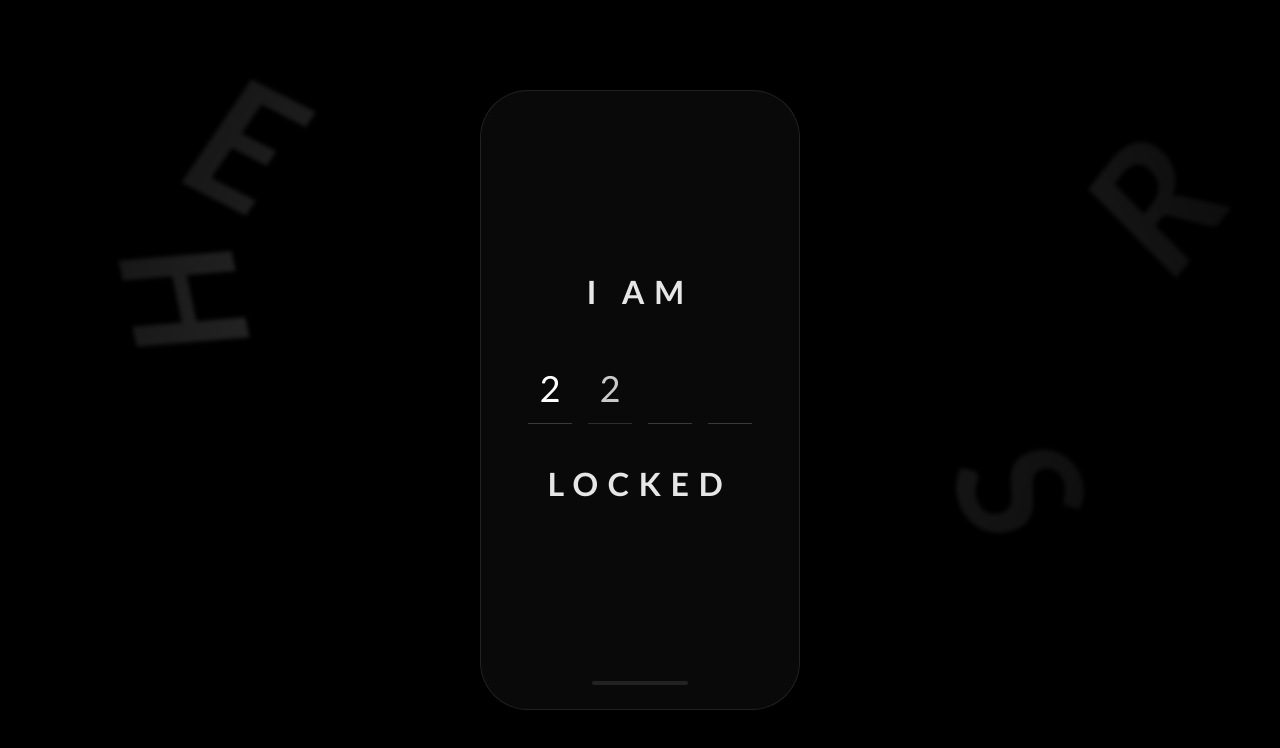
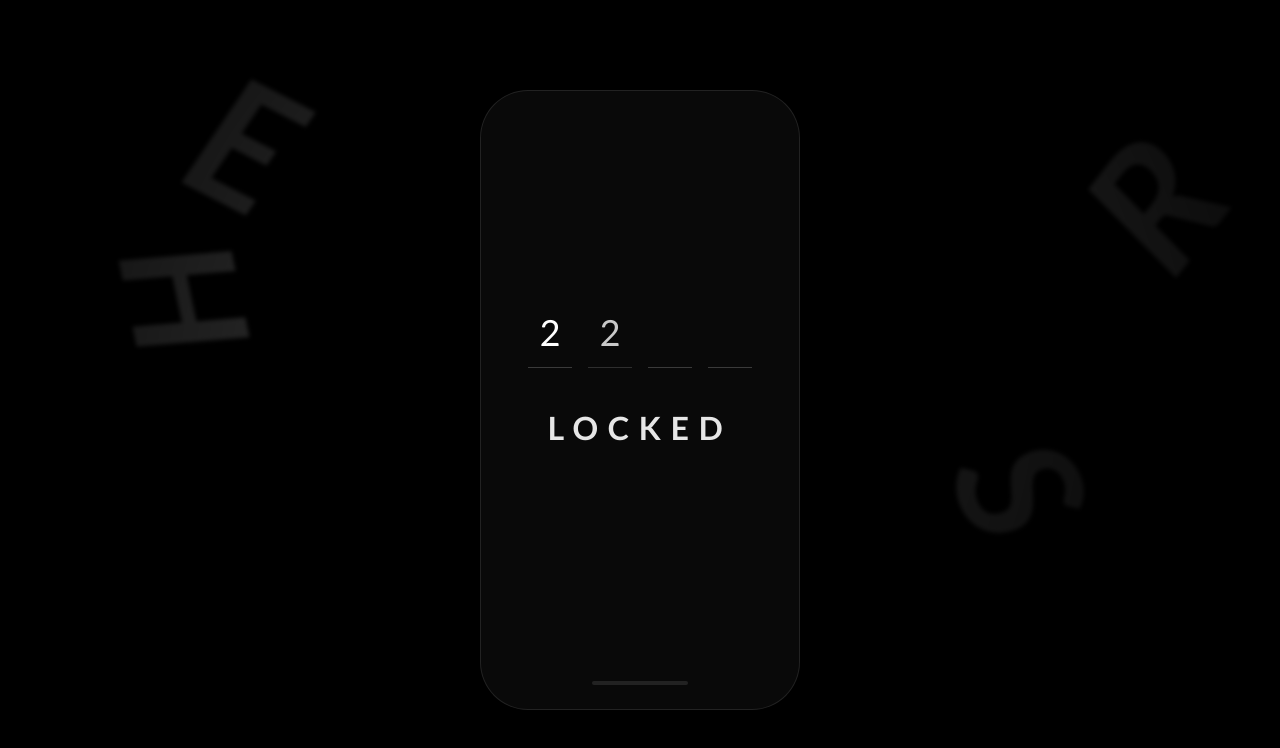
Before and after one commit to omer-kuluc/detective-intro, a React (Vite) app: page / in a window 1280 px wide. Shown: the top 748 px of the page. Built offline with nearby package versions, Linux system fonts and the light colour scheme.

Commit message:
password text güncellendi

```diff
--- a/src/components/Password.jsx
+++ b/src/components/Password.jsx
@@ -149,7 +149,6 @@ const Password = () => {
 
       <div ref={phoneRef} className="phone-body">
         <div className="phone-content">
-          <div className="label-text">I AM</div>
           <div ref={inputRef} className="passcode-wrapper">
             {[0, 1, 2, 3].map((i) => (
               <div key={i} className="passcode-slot"></div>
```
